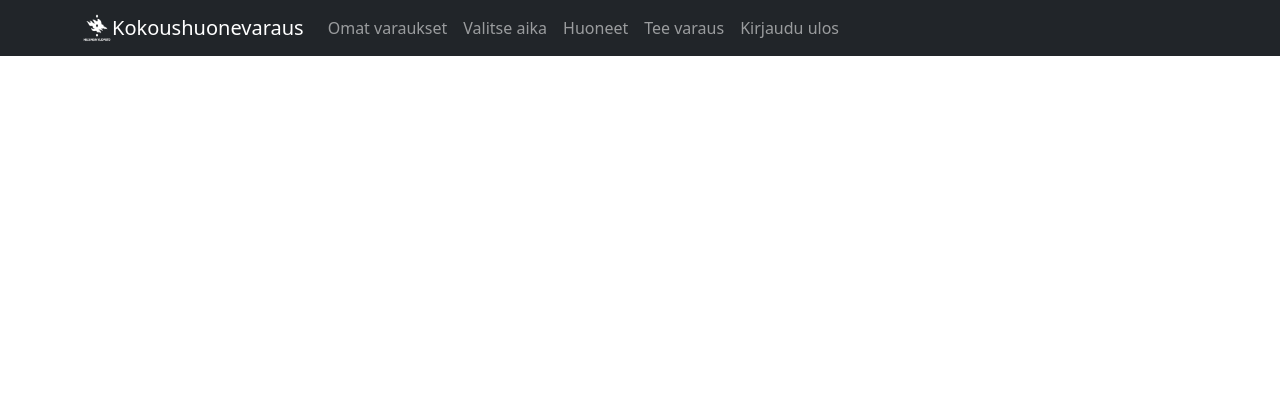
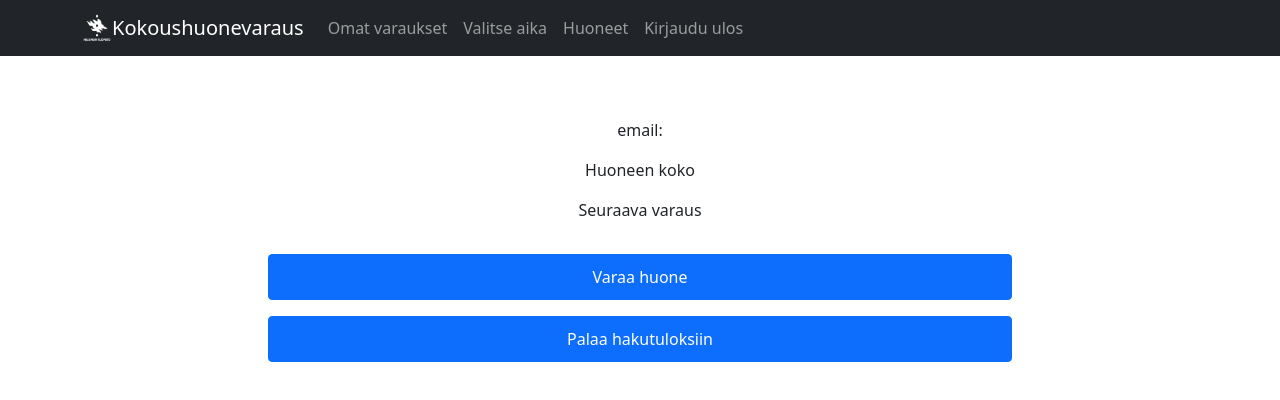
Before and after one commit to ohtuprojekti-kokoushuone/kokoushuoneiden-varaaminen, a React (Create React App) app in the folder mock-frontend/: page /roomlist/1 in a window 1280 px wide. Shown: the top 400 px of the page. Built offline with nearby package versions, Linux system fonts and the light colour scheme; no server answers.

Commit message:
showing and reserving room by id

```diff
--- a/mock-frontend/src/App.js
+++ b/mock-frontend/src/App.js
@@ -14,30 +14,20 @@ import logo from './hy-logo-white.png';
 import { BrowserRouter as Router, Routes, Route } from 'react-router-dom';
 
 const App = () => {
-  const padding = {
-    padding: 5
-  };
-
   return (
     <Router>
-
       <Navbar collapseOnSelect fixed="top" expand="lg" bg="dark" variant="dark">
         <div className="container">
-        <Navbar.Brand href="/home">
-        <img
-          alt="HY Logo"
-          src={logo}
-          width="30"
-          height="30"
-          className="d-inline-block align-top"
-        />Kokoushuonevaraus</Navbar.Brand>
-        <Navbar.Toggle aria-controls="responsive-navbar-nav" />
+          <Navbar.Brand href="/home">
+            <img alt="HY Logo" src={logo} width="30" height="30" className="d-inline-block align-top" />
+            Kokoushuonevaraus
+          </Navbar.Brand>
+          <Navbar.Toggle aria-controls="responsive-navbar-nav" />
           <Navbar.Collapse id="responsive-navbar-nav">
             <Nav className="mr-auto">
               <Nav.Link href="/reservations">Omat varaukset</Nav.Link>
               <Nav.Link href="/choosetime">Valitse aika</Nav.Link>
               <Nav.Link href="/roomlist">Huoneet</Nav.Link>
-              <Nav.Link href="/createReservation">Tee varaus</Nav.Link>
               <Nav.Link href="/login">Kirjaudu ulos</Nav.Link>
             </Nav>
           </Navbar.Collapse>
@@ -51,9 +41,9 @@ const App = () => {
         <Route path="/roomlist" element={<Roomlist />} />
         <Route path="/choosetime" element={<ChooseTime />} />
         <Route path="/choosepreference" element={<ChoosePreference />} />
-        <Route path="/roominfo" element={<RoomInfo />} />
+        <Route path="/roomlist/:id" element={<RoomInfo />} />
         <Route path="/timeOptions" element={<TimeOptions />} />
-        <Route path="/createReservation" element={<CreateReservation />} />
+        <Route path="/createReservation/:id" element={<CreateReservation />} />
       </Routes>
     </Router>
   );
--- a/mock-frontend/src/components/Room.js
+++ b/mock-frontend/src/components/Room.js
@@ -1,22 +1,13 @@
-import React from "react";
+import React from 'react';
 
-const Room = ({ room, toggleReserved }) => {
-  const label = room.available ? "varaa" : "varattu";
-
+const Room = ({ room }) => {
   return (
-    <tr key={room.id}>
-      <td>{room.id}</td>
-      <td>{room.size}</td>
-      <td>
-        <button
-          type="button"
-          className="btn btn-outline-primary"
-          onClick={toggleReserved}
-        >
-          {label}
-        </button>
-      </td>
-    </tr>
+    <div>
+      <h1>{room.name}</h1>
+      <p>email: {room.address}</p>
+      <p>Huoneen koko</p>
+      <p>Seuraava varaus</p>
+    </div>
   );
 };
 
--- a/mock-frontend/src/pages/ChooseTime.js
+++ b/mock-frontend/src/pages/ChooseTime.js
@@ -1,8 +1,8 @@
-import React, { useEffect, useState } from "react";
+import React, { useEffect, useState } from 'react';
 import DatePicker, { registerLocale } from 'react-datepicker';
 import fi from 'date-fns/locale/fi';
-import "react-datepicker/dist/react-datepicker.css";
-import { checkAvailability, getRooms } from "../requests";
+import 'react-datepicker/dist/react-datepicker.css';
+import { checkAvailability, getRooms } from '../requests';
 
 registerLocale('fi', fi);
 
--- a/mock-frontend/src/pages/CreateReservation.js
+++ b/mock-frontend/src/pages/CreateReservation.js
@@ -3,6 +3,7 @@ import DatePicker, { registerLocale } from 'react-datepicker';
 import fi from 'date-fns/locale/fi';
 import 'react-datepicker/dist/react-datepicker.css';
 import { makeReservation } from '../requests.ts';
+import { useParams } from 'react-router-dom';
 
 registerLocale('fi', fi);
 
@@ -10,6 +11,7 @@ const CreateReservation = () => {
   const [startDate, setStartDate] = useState(new Date());
   const [endDate, setEndDate] = useState(new Date());
   const subject = useRef();
+  const id = useParams().id;
 
   function handleClick() {
     if (!subject.current.reportValidity()) return;
@@ -21,25 +23,18 @@ const CreateReservation = () => {
       attendees: []
     };
 
-    makeReservation('testirakennus.2001', reservation).then((res) => {
+    makeReservation(id, reservation).then((res) => {
       console.log(res); //prints reservation info
       /*if () { //error checking
-
       }*/
-      window.location.href = 'reservations';
+      window.location.href = '/reservations';
     });
   }
 
   return (
     <div className="container text-center">
       <h5>Aihe</h5>
-      <input
-        ref={subject}
-        type="text"
-        name="subject"
-        placeholder="Syötä aihe"
-        required
-      />
+      <input ref={subject} type="text" name="subject" placeholder="Syötä aihe" required />
       <h5>Valitse alku</h5>
       <DatePicker
         dateFormat="dd/MM/yyyy HH:mm"
--- a/mock-frontend/src/pages/Home.js
+++ b/mock-frontend/src/pages/Home.js
@@ -5,7 +5,6 @@ import { getRooms } from '../requests';
 import { Table } from 'react-bootstrap';
 
 const Home = () => {
-
   const [rooms, setRooms] = useState([]);
 
   useEffect(() => {
@@ -13,7 +12,6 @@ const Home = () => {
       setRooms(res);
     });
   }, []);
-
 
   return (
     <div className="container text-center">
@@ -31,7 +29,7 @@ const Home = () => {
               <td>{room.id}</td>
               <td>{room.name}</td>
               <td>
-                <Link to="/roominfo" className="btn btn-primary btn">
+                <Link to={`/roomlist/${room.id}`} className="btn btn-primary btn">
                   Huoneen tiedot
                 </Link>
               </td>
--- a/mock-frontend/src/pages/RoomInfo.js
+++ b/mock-frontend/src/pages/RoomInfo.js
@@ -1,12 +1,23 @@
-import React from 'react';
-import { Link } from 'react-router-dom';
+import React, { useEffect, useState } from 'react';
+import { getRoomById } from '../requests.ts';
+import Room from '../components/Room.js';
+import { Link, useParams } from 'react-router-dom';
 
 const RoomInfo = () => {
+  const [room, setValue] = useState('');
+  const id = useParams().id;
+
+  useEffect(() => {
+    getRoomById(id).then((res) => {
+      setValue(res);
+    });
+  }, [id]);
+
   return (
     <div className="container text-center">
-      <div className="d-grid gap-3 col-8 mx-auto">Huoneen tiedot TBD</div>
       <div className="d-grid gap-3 col-8 mx-auto">
-        <Link to="/CreateReservation" className="btn btn-primary btn">
+        <Room room={room} key={room.id}></Room>
+        <Link to={`/CreateReservation/${room.id}`} className="btn btn-primary btn">
           Varaa huone
         </Link>
         <Link to="/roomlist" className="btn btn-primary btn">
--- a/mock-frontend/src/pages/Roomlist.js
+++ b/mock-frontend/src/pages/Roomlist.js
@@ -12,7 +12,6 @@ const Roomlist = () => {
       setRooms(res);
     });
   }, []);
-
 
   return (
     <div className="container">
@@ -29,7 +28,7 @@ const Roomlist = () => {
               <td>{room.id}</td>
               <td>{room.name}</td>
               <td>
-                <Link to="/roominfo" className="btn btn-primary btn">
+                <Link to={`/roomlist/${room.id}`} className="btn btn-primary btn">
                   Huoneen tiedot
                 </Link>
               </td>
--- a/mock-frontend/src/requests.ts
+++ b/mock-frontend/src/requests.ts
@@ -36,3 +36,10 @@ export function checkAvailability(room: Room, start: Date, end: Date) {
     return res.data;
   });
 }
+
+export function getRoomById(id: Room) {
+  const req = axios.get(`http://localhost:3003/rooms/${id}`);
+  return req.then((res) => {
+    return res.data;
+  });
+}
```
Also changed, not shown: mock-frontend/src/index.js (+4 -4 lines), mock-frontend/src/pages/ChoosePreference.js (line endings or trailing spaces), 1 other file (tests, documents, lock files or other folders). Lines whose indentation alone changed are shown as unchanged.
